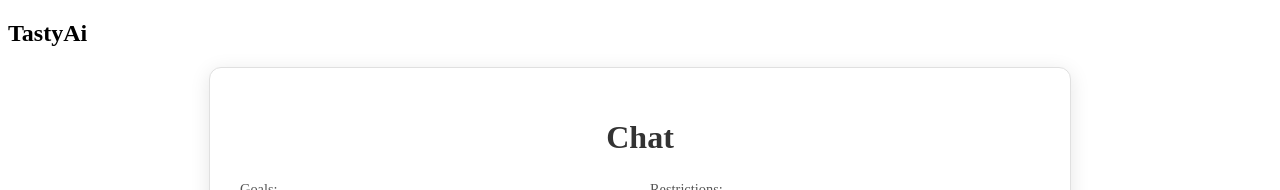
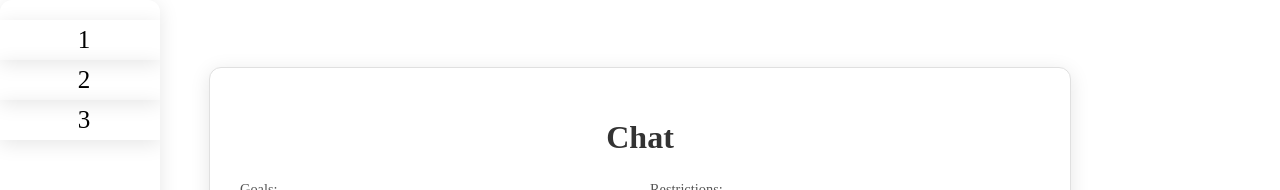
Before and after one commit to bwbowen15/TastyAi, a React (Vite) app: page /chat in a window 1280 px wide. Shown: the top 190 px of the page. Built offline with nearby package versions, Linux system fonts and the light colour scheme.

Commit message:
working on sidebar to store recipes

```diff
--- a/src/App.css
+++ b/src/App.css
@@ -0,0 +1,27 @@
+.sideNav{
+    height: 100%;
+    width: 160px;
+    position: fixed;
+    z-index: 1;
+    top: 0;
+    left: 0;
+    background-color: white;
+    overflow-x: hidden;
+    padding-top: 20px;
+    border-radius: 12px;
+    box-shadow: 0 4px 20px
+    rgba(0, 0, 0, 0.1);
+}
+.sideNav a{
+    padding: 6px 8px 6px 16px;
+    text-decoration: none;
+    font-size: 25px;
+    color: black;
+    display: block;
+    box-shadow: 0 4px 20px
+    rgba(0, 0, 0, 0.1);
+    text-align: center;
+}
+.sideNav a:hover{
+    background-color: #f1f1f1;
+}
--- a/src/App.jsx
+++ b/src/App.jsx
@@ -1,6 +1,7 @@
 import { BrowserRouter as Router, Routes, Route, Link } from 'react-router-dom';
 import './App.css';
 import Chat from './pages/Chat';
+import Home from './pages/Home';
 
 function App() {
   // basically setting up stuff for example /chat at the end of the link will take u to chat component
@@ -10,8 +11,14 @@ function App() {
       <nav>
         <h1>TastyAi</h1>
       </nav>
+      <div className='sideNav'>
+        <a type='button'>1</a>
+        <a type='button'>2</a>
+        <a type='button'>3</a>
+      </div>
       <Routes>
         <Route path="/chat" element={<Chat/>}></Route>
+        <Route path="/home" element={<Home/>}></Route>
       </Routes>
     </Router>
 
--- a/src/pages/Chat.jsx
+++ b/src/pages/Chat.jsx
@@ -26,7 +26,7 @@ const Chat = () => {
 
         const data = {recipe, restrictions, goals};
         try{
-            const res = await fetch("http://localhost:8080/chat", {
+            const res = await fetch("https://tastyai-205d7f0474f5.herokuapp.com//chat", {
                 method: "POST",
                 headers:{
                     "Content-Type": "application/json",
--- /dev/null
+++ b/src/pages/Home.jsx
@@ -0,0 +1,8 @@
+
+const Home = () => {
+    return(
+        <h1>Home</h1>
+    );
+}
+
+export default Home;
```
